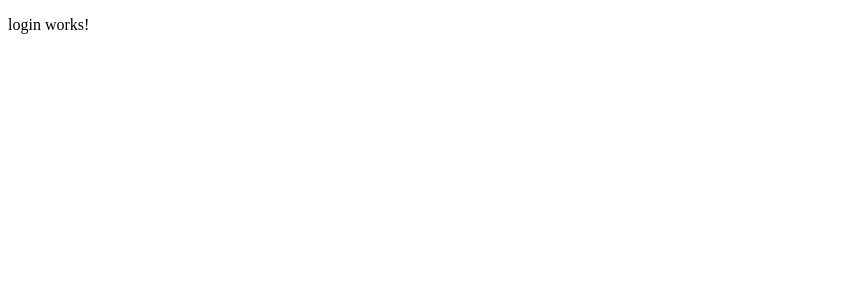
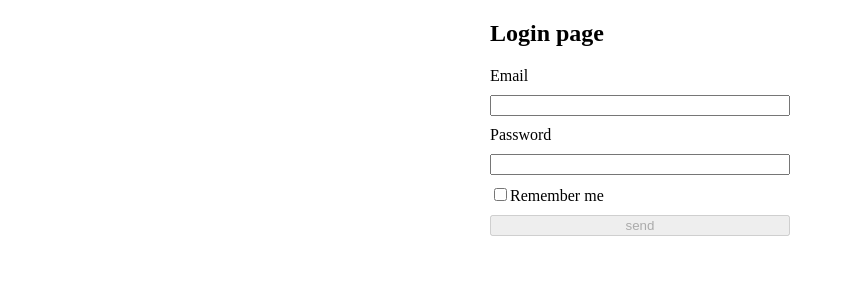
Before and after one commit to Anatol-T/angular-todo, an Angular app: page /login in a window 1280 px wide. Shown: the top 300 px of the page, without its empty margins (0-845 px from the left). Built offline with nearby package versions, Linux system fonts and the light colour scheme.

Commit message:
login component

```diff
--- a/src/app/auth/auth.module.ts
+++ b/src/app/auth/auth.module.ts
@@ -3,9 +3,10 @@ import { CommonModule } from '@angular/common'
 
 import { AuthRoutingModule } from './auth-routing.module'
 import { LoginComponent } from './components/login/login.component'
+import { ReactiveFormsModule } from '@angular/forms'
 
 @NgModule({
   declarations: [LoginComponent],
-  imports: [CommonModule, AuthRoutingModule],
+  imports: [CommonModule, AuthRoutingModule, ReactiveFormsModule],
 })
 export class AuthModule {}
--- a/src/app/auth/components/login/login.component.css
+++ b/src/app/auth/components/login/login.component.css
@@ -0,0 +1,18 @@
+.box {
+  width: 300px;
+  margin: 0 auto;
+}
+.form {
+  display: flex;
+  flex-direction: column;
+  gap: 10px;
+}
+.error {
+  color: red;
+}
+.inputError {
+  background-color: #f3c4c4;
+}
+.inputSuccess {
+  background-color: #cff3cf;
+}
--- a/src/app/auth/components/login/login.component.html
+++ b/src/app/auth/components/login/login.component.html
@@ -1 +1,34 @@
-<p>login works!</p>
+<div class="box">
+  <h2>Login page</h2>
+  <p>{{mail}}</p>
+  <form [formGroup]='loginForm' (ngSubmit)="onSubmit()" class="form">
+    <label for="email">Email</label>
+    <input
+      type="text"
+      id="email"
+      formControlName="email"
+      required
+      [ngClass]="{'inputError': email!.invalid && (email!.dirty || email!.touched), 'inputSuccess': email!.valid}"
+    >
+    <span *ngIf="email!.invalid && (email!.dirty || email!.touched)" class="error">
+      <span *ngIf="email!.errors?.['required']">Email is required</span>
+      <span *ngIf="email!.errors?.['pattern']">Email is not correct</span>
+    </span>
+
+    <label for="password">Password</label>
+    <input
+      type="text"
+      id="password"
+      formControlName="password"
+      required
+      [ngClass]="{'inputError': password!.invalid && (password!.dirty || password!.touched), 'inputSuccess': email!.valid}"
+    >
+    <span *ngIf="password!.invalid && (password!.dirty || password!.touched)" class="error">
+     <span *ngIf="password!.errors?.['required']">Password is required</span>
+      <span *ngIf="password!.errors?.['minlength']">Min length 3 characters</span>
+    </span>
+
+    <label><input type="checkbox" formControlName="rememberMe"/>Remember me</label>
+    <button type="submit" [disabled]="loginForm.invalid">send</button>
+  </form>
+</div>
--- a/src/app/auth/components/login/login.component.ts
+++ b/src/app/auth/components/login/login.component.ts
@@ -1,4 +1,5 @@
 import { Component, OnInit } from '@angular/core'
+import { FormControl, FormGroup, Validators } from '@angular/forms'
 
 @Component({
   selector: 'tl-login',
@@ -6,7 +7,32 @@ import { Component, OnInit } from '@angular/core'
   styleUrls: ['./login.component.css'],
 })
 export class LoginComponent implements OnInit {
+  loginForm = new FormGroup({
+    email: new FormControl('', [
+      Validators.required,
+      Validators.pattern('^[\\w-\\.]+@([\\w-]+\\.)+[\\w-]{2,4}$'),
+    ]),
+    password: new FormControl('', [
+      Validators.required,
+      Validators.minLength(3),
+    ]),
+    rememberMe: new FormControl(false),
+  })
+  mail = ''
+
   constructor() {}
 
   ngOnInit(): void {}
+
+  get email() {
+    return this.loginForm.get('email')
+  }
+  get password() {
+    return this.loginForm.get('password')
+  }
+
+  onSubmit() {
+    const value = this.loginForm.value
+    this.mail = JSON.stringify(this.email?.value)
+  }
 }
```
Also changed, not shown: src/app/core/services/auth.service.ts (added, +9 -0 lines).
